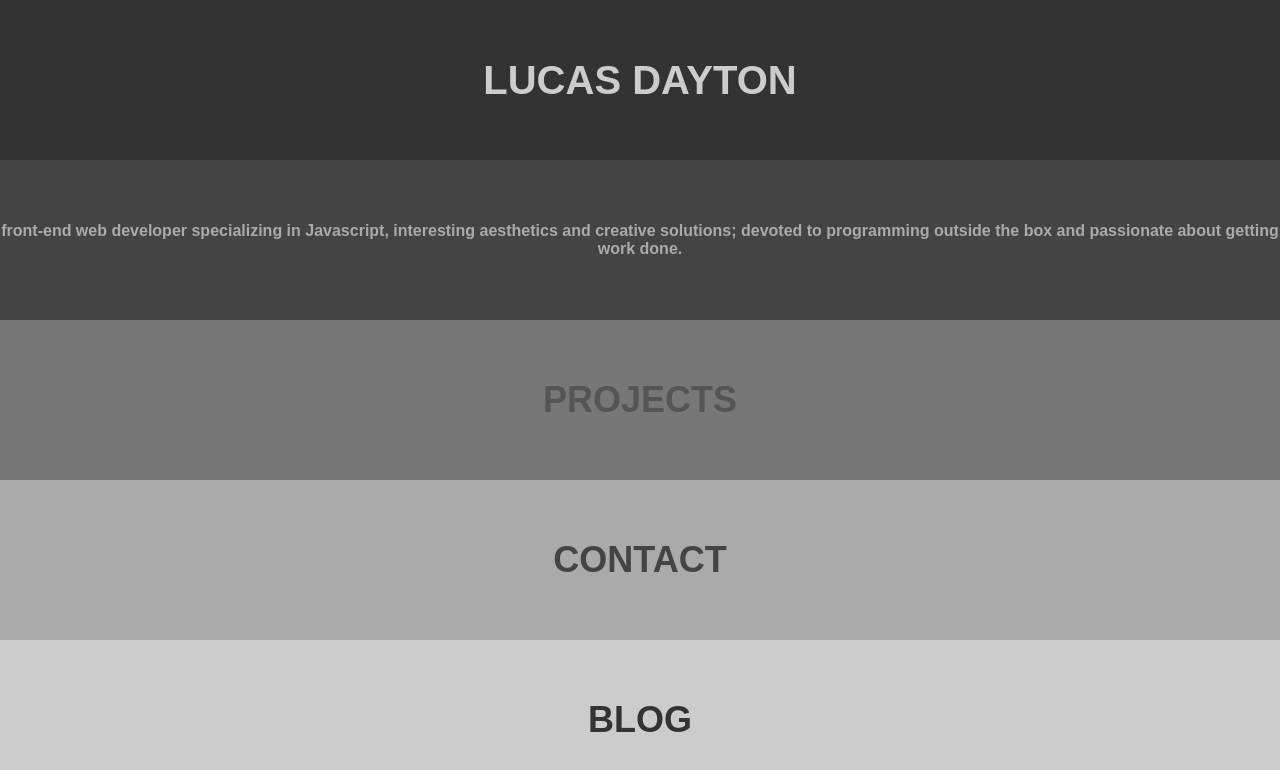
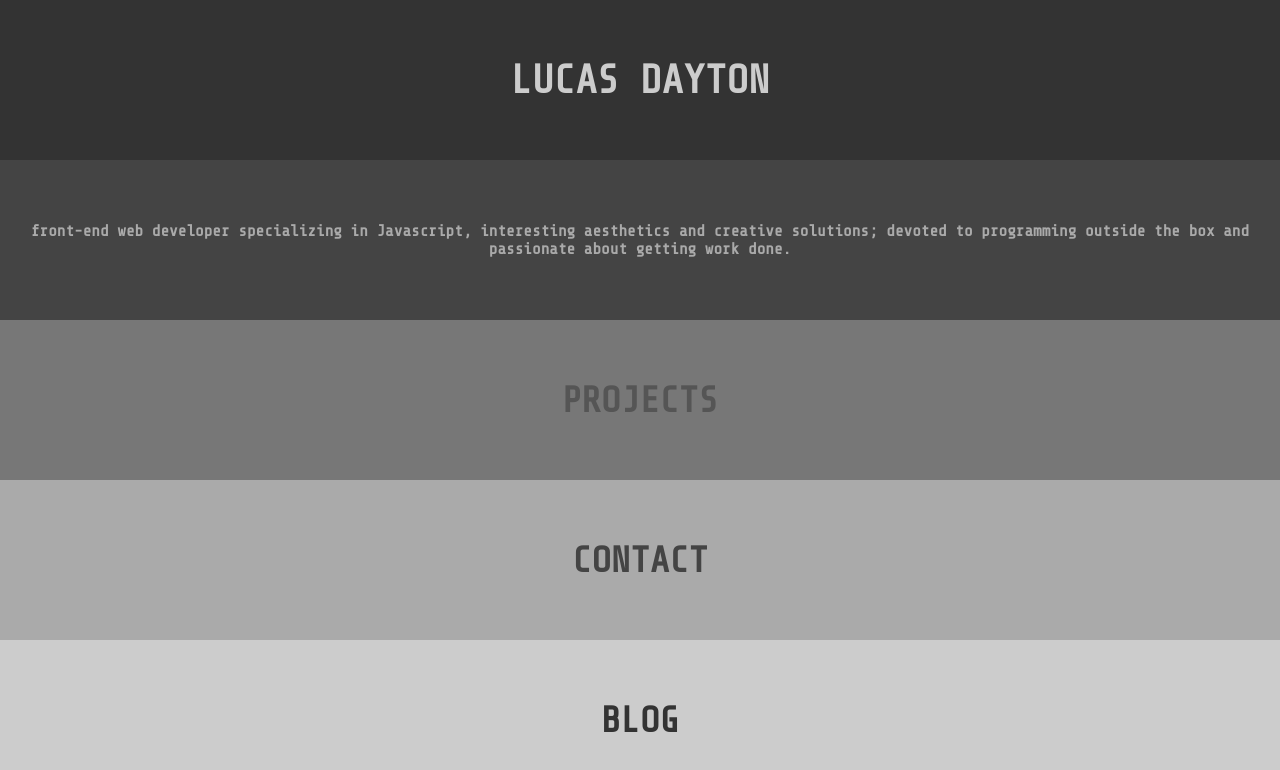
Before and after one commit to f1ux1uxday/ldhq, a React (Create React App) app: page / in a window 1280 px wide. Shown: the top 770 px of the page. Built offline with nearby package versions, Linux system fonts and the light colour scheme.

Commit message:
changed font to Share Tech Mono

```diff
--- a/public/index.html
+++ b/public/index.html
@@ -8,6 +8,7 @@
       manifest.json provides metadata used when your web app is added to the
       homescreen on Android. See https://developers.google.com/web/fundamentals/engage-and-retain/web-app-manifest/
     -->
+    <link href="https://fonts.googleapis.com/css?family=Share+Tech+Mono" rel="stylesheet">
     <link rel="manifest" href="%PUBLIC_URL%/manifest.json">
     <link rel="shortcut icon" href="%PUBLIC_URL%/favicon.ico">
     <!--
--- a/src/App.css
+++ b/src/App.css
@@ -5,6 +5,7 @@
 body {
   display: flex;
   flex-direction: column;
+  font-family: 'Share Tech Mono', monospace;
 }
 
 .App {
@@ -84,6 +85,7 @@
 #contact-mail {
   margin-top: 2%;
   font-size: 1.25rem;
+  color: #555;
 }
 
 #logos {
```
